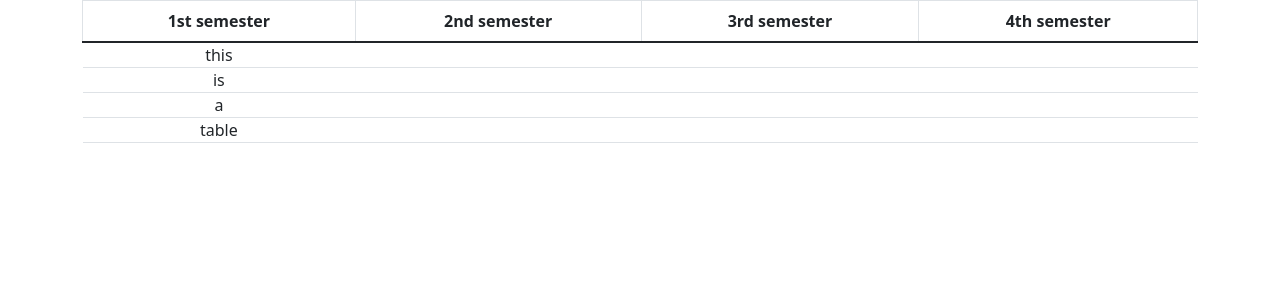
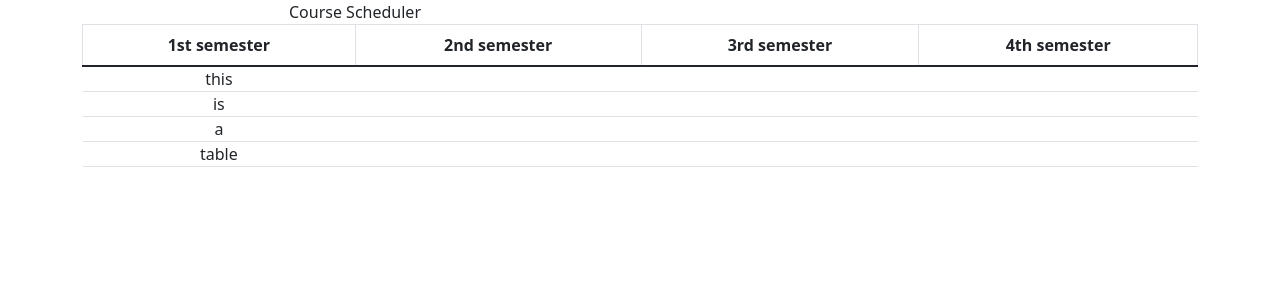
Before and after one commit to UD-CISC275-F21/ud-cis-scheduler-team-4, a React (Create React App) app: page / in a window 1280 px wide. Shown: the top 300 px of the page. Built offline with nearby package versions, Linux system fonts and the light colour scheme.

Commit message:
update 4

```diff
--- a/src/components/MainPage.tsx
+++ b/src/components/MainPage.tsx
@@ -9,7 +9,7 @@ export const MainPage = (): JSX.Element => {
         <Container>
             <Row>
                 <Col>
-
+                    Course Scheduler
                 </Col>
                 <Col>
                     <Row>
```
Also changed, not shown: 1 other file (tests, documents, lock files or other folders).
